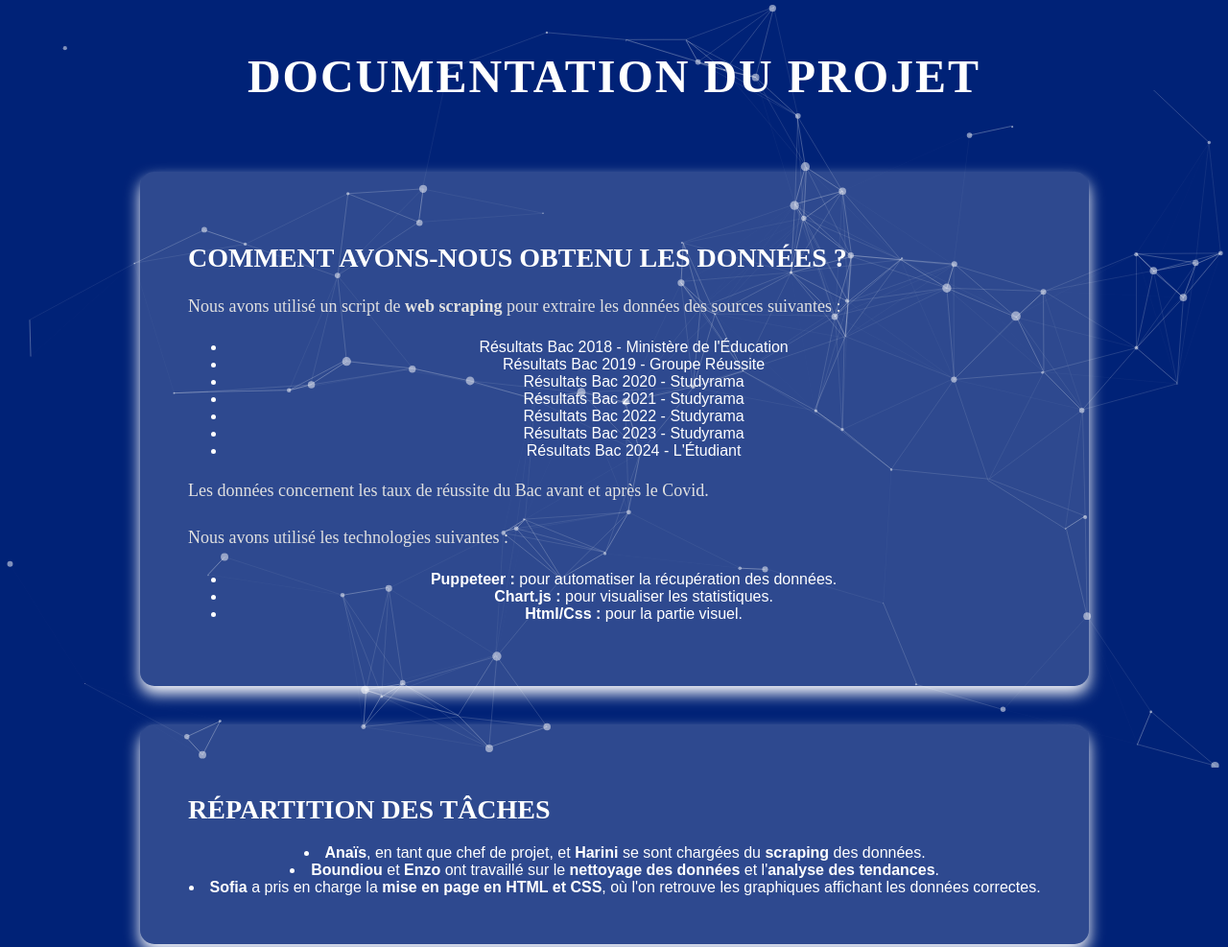
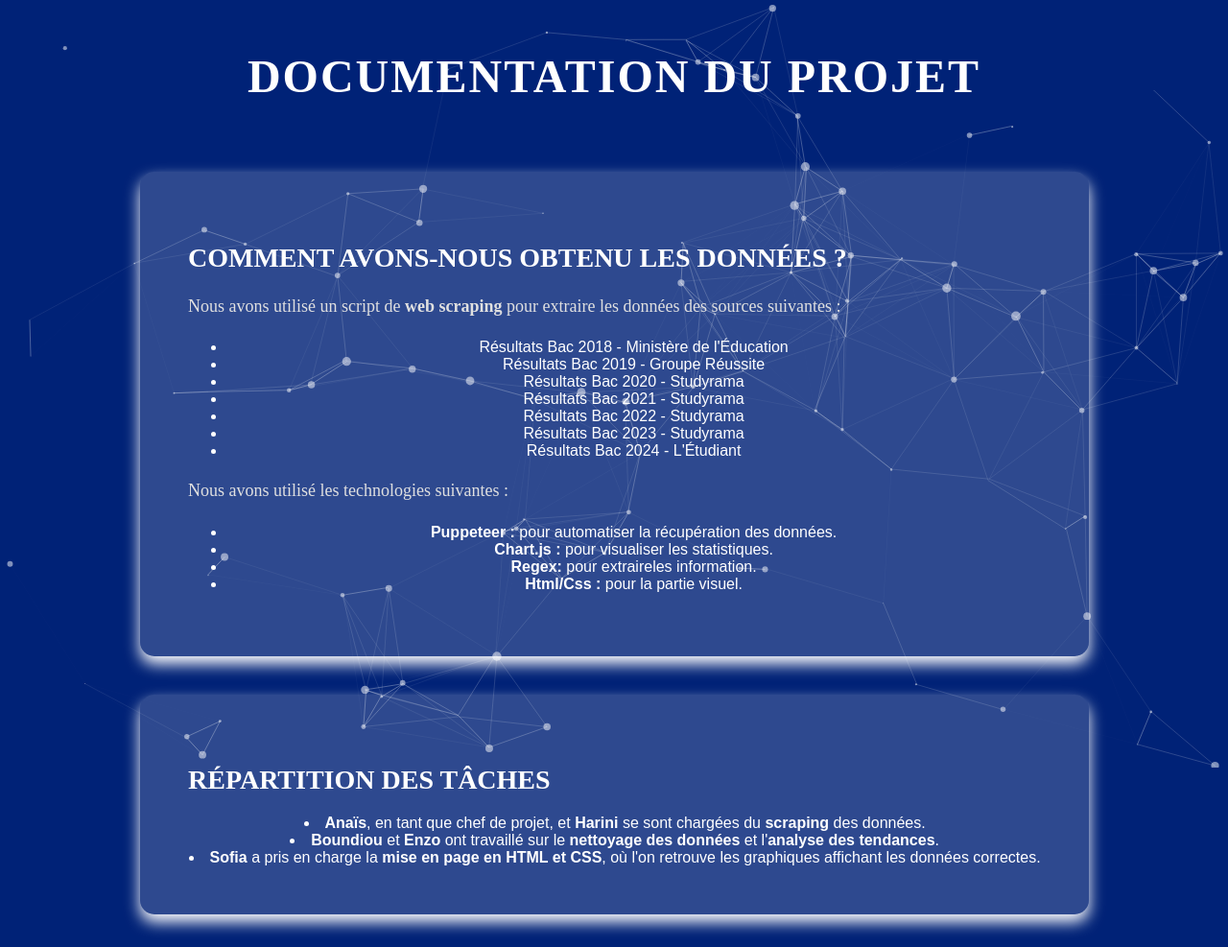
Before and after one commit to anaisivanoff/EmpaBac_COVID-19, a plain HTML site: page impabac/documentation.html in a window 1280 px wide. Shown: the top 987 px of the page at 96% size. Drawn offline with Linux system fonts and the light colour scheme.

Commit message:
graphique

```diff
--- a/impabac/documentation.html
+++ b/impabac/documentation.html
@@ -34,11 +34,11 @@
                 <li><a href="https://www.studyrama.com/revision-examen/bac/premiers-chiffres-resultats-bac-2023" target="_blank">Résultats Bac 2023 - Studyrama</a></li>
                 <li><a href="https://www.letudiant.fr/bac/bac-2024-le-taux-de-reussite-atteint-91-4.html" target="_blank">Résultats Bac 2024 - L'Étudiant</a></li>
             </ul>
-            <p>Les données concernent les taux de réussite du Bac avant et après le Covid.</p>
             <p>Nous avons utilisé les technologies suivantes :</p>
             <ul>
                 <li><strong>Puppeteer :</strong> pour automatiser la récupération des données.</li>
                 <li><strong>Chart.js :</strong> pour visualiser les statistiques.</li>
+                <li><strong>Regex:</strong> pour extraireles information.</li>
                 <li><strong>Html/Css :</strong> pour la partie visuel.</li>
             </ul>
         </section>
```
